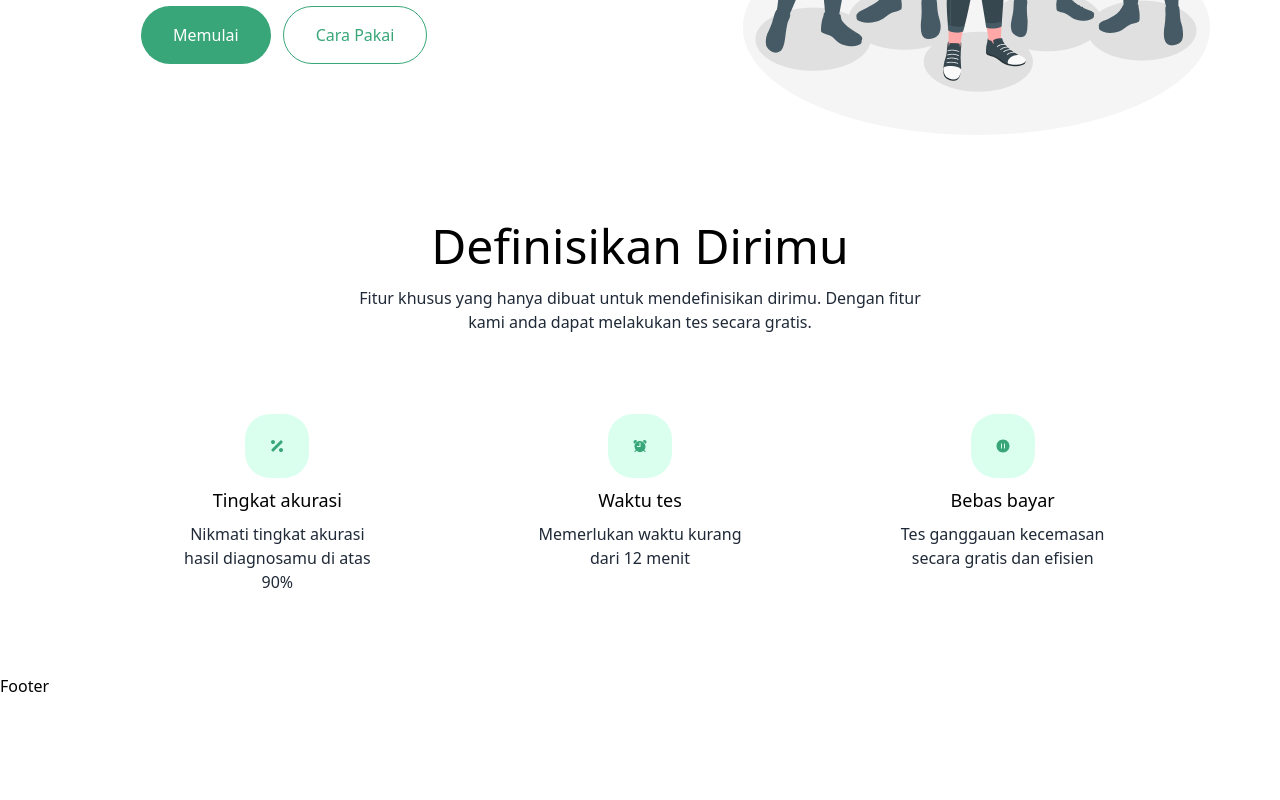
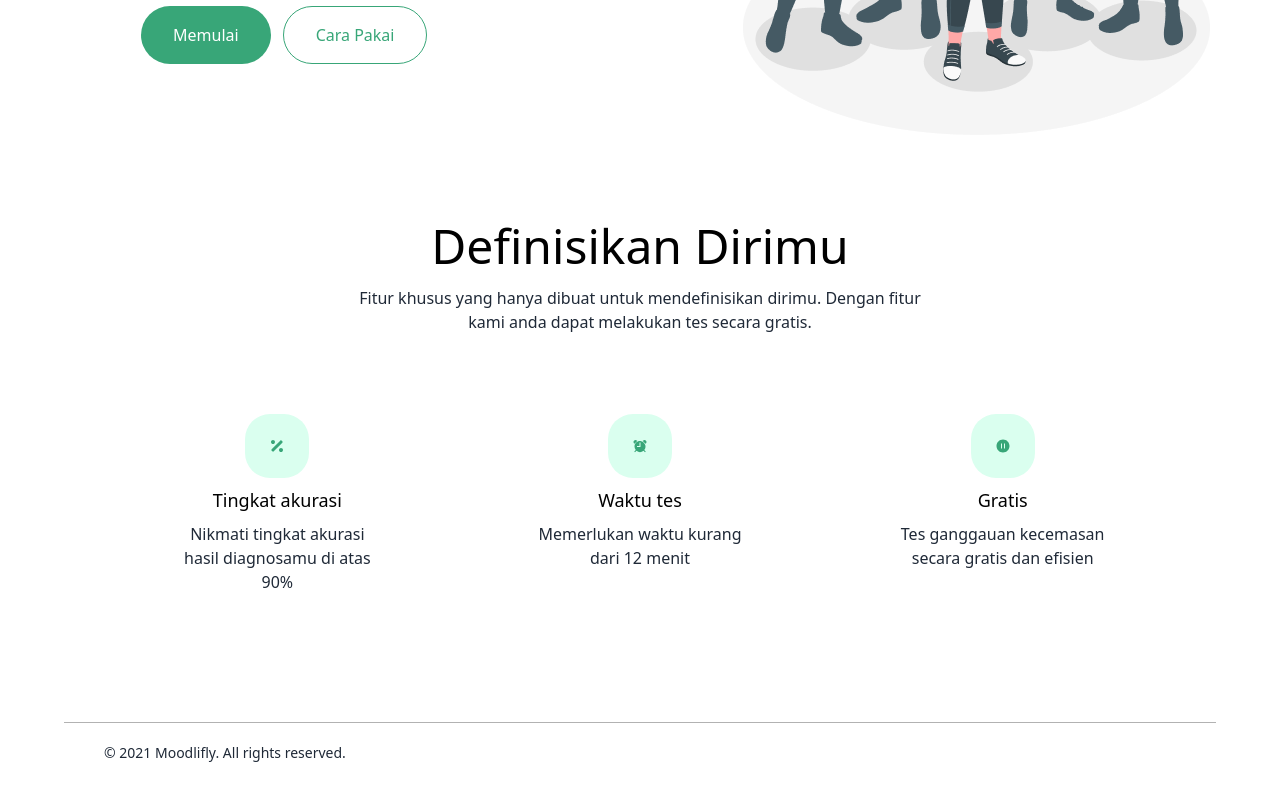
Before and after one commit to jagadyudha/moodlifly, a Next.js app: page / in a window 1280 px wide. Shown: the part 469-1269 px from the top of the page. Before the commit the page ends 1167 px from the top, so only its background shows below. Built offline with nearby package versions, Linux system fonts and the light colour scheme.

Commit message:
design footer

```diff
--- a/components/layout/footer.js
+++ b/components/layout/footer.js
@@ -1,7 +1,11 @@
 import React from "react";
 
 const Footer = () => {
-  return <div>Footer</div>;
+  return (
+    <footer className=" px-10 py-5 h-20 mt-32 max-w-6xl mx-auto border-t border-black border-opacity-30 text-gray-800 text-sm">
+      © 2021 Moodlifly. All rights reserved.
+    </footer>
+  );
 };
 
 export default Footer;
--- a/pages/index.js
+++ b/pages/index.js
@@ -16,7 +16,7 @@ const data = [
   },
   {
     icon: <IoPauseCircleSharp />,
-    name: "Bebas bayar",
+    name: "Gratis",
     desc: "Tes ganggauan kecemasan secara gratis dan efisien ",
   },
 ];
```
